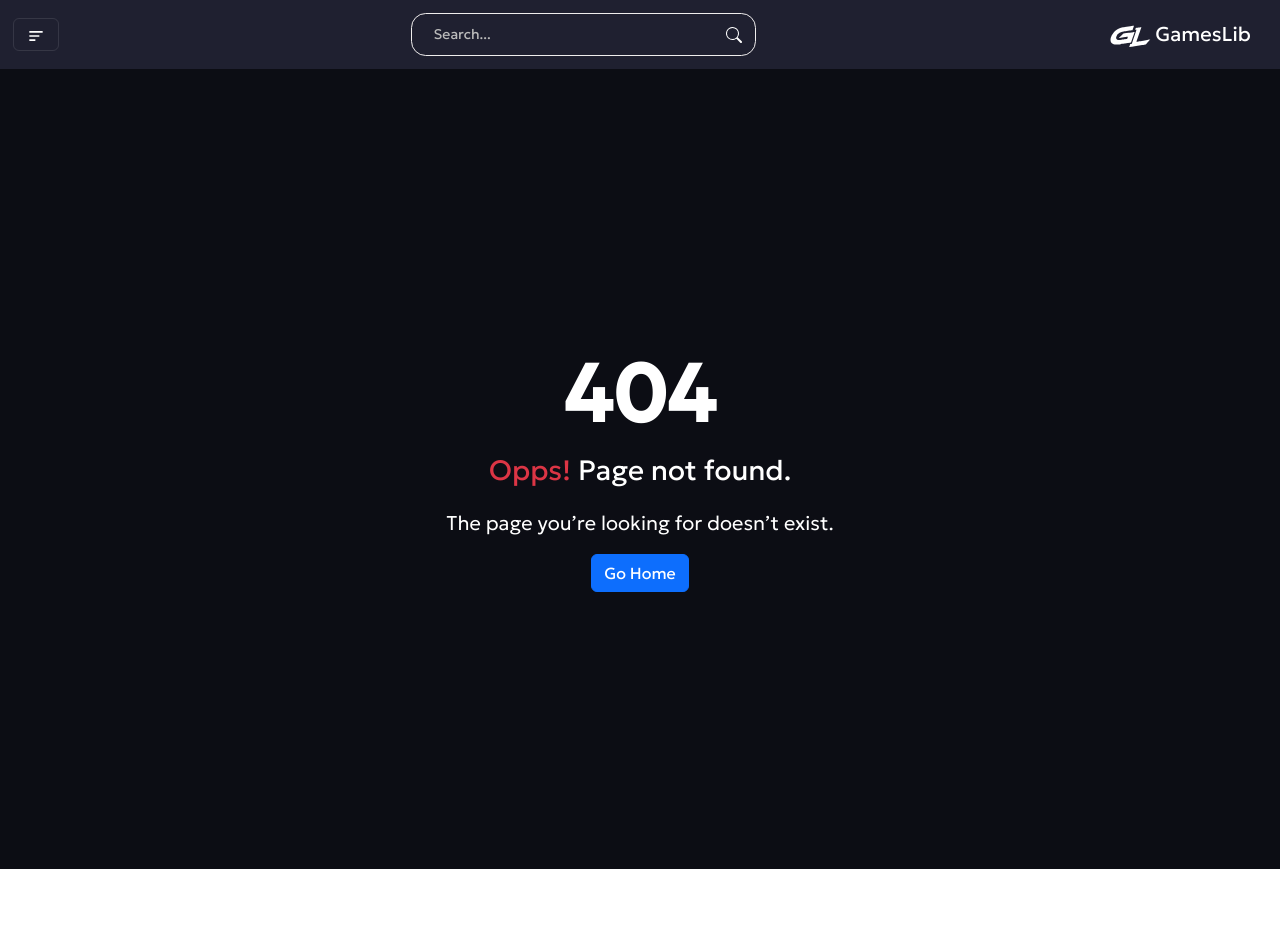
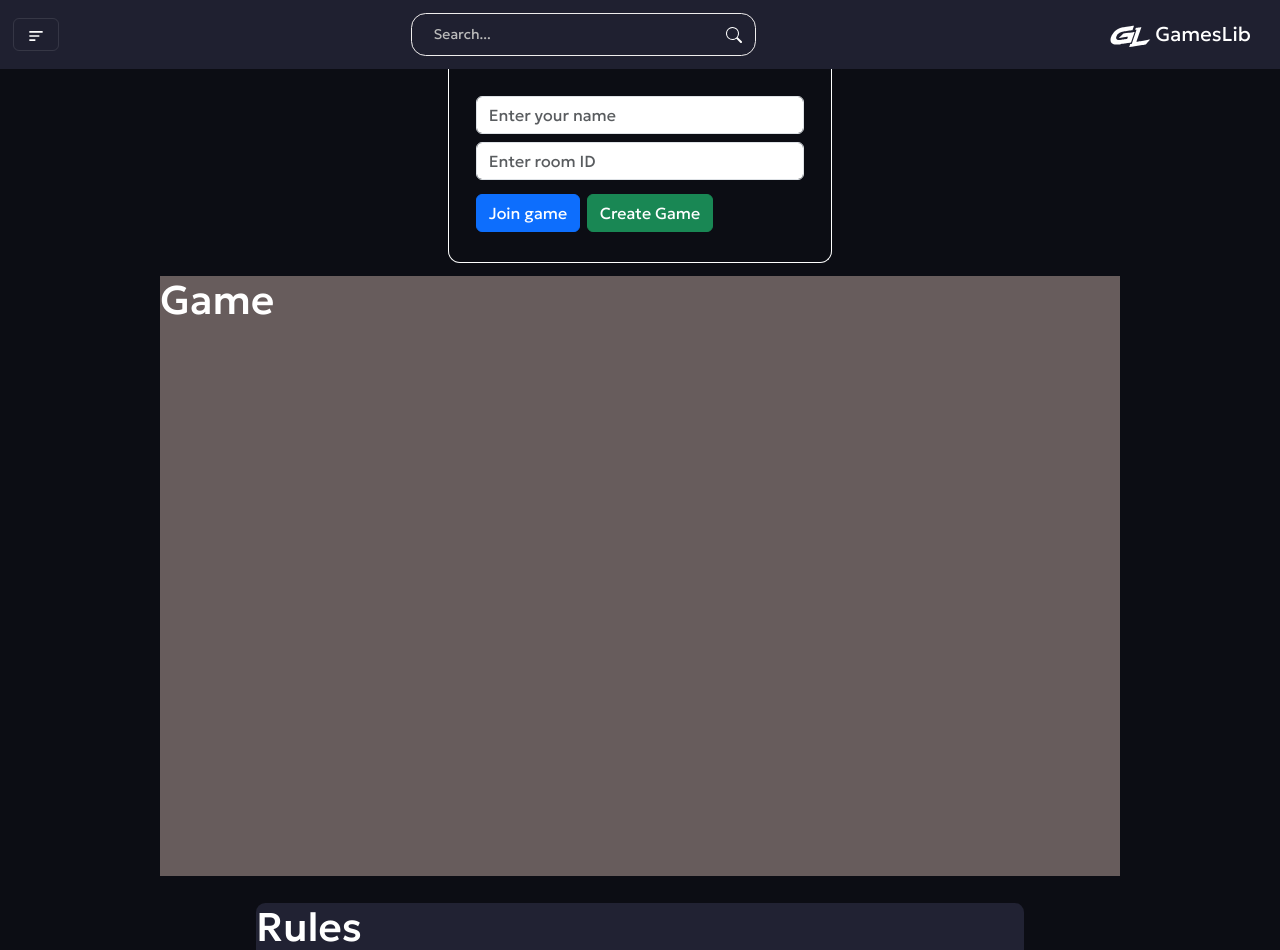
Before and after one commit to bekzod-fayzikuloff/games_lib, a React (Vite) app: page /games/xs-os in a window 1280 px wide. Before the commit this address had no page. Shown: the top 950 px of the page. Before the commit the page ends 869 px from the top, so only its background shows below. Built offline with nearby package versions, Linux system fonts and the light colour scheme.

Commit message:
:construction: Add tictactoe page

```diff
--- a/src/App.module.css
+++ b/src/App.module.css
@@ -4,9 +4,7 @@
 
 
 .sidebar {
-  z-index: 1;
   background-color: #0C0D14;
-  height: 100vh;
   min-width: 12%;
   max-width: 12%;
   border-right: 1px solid #aba7a7;
@@ -14,6 +12,7 @@
 
 .main__content {
   min-height: 100vh;
+  height: 100%;
   width: 100%;
   background-color: #0C0D14;
 }
--- a/src/App.tsx
+++ b/src/App.tsx
@@ -4,6 +4,7 @@ import {Routes, Route} from "react-router-dom";
 import {MainLayout} from "./layouts/Main";
 import {NotFound} from "./components/NotFound";
 import {HomePage} from "./pages/HomePage";
+import {TicTacToePage} from "./pages/Games/TicTacToePage";
 
 
 function App() {
@@ -19,6 +20,7 @@ function App() {
 
       <Route path="/" element={<MainLayout isBurgerOpen={isBurgerOpen} setIsBurgerOpen={setIsBurgerOpen} setSearchTitle={setSearchTitle} />}>
         <Route index element={<HomePage />} />
+        <Route path={"/games/xs-os"} element={<TicTacToePage />} />
         <Route path="*" element={<NotFound />} />
       </Route>
 
--- a/src/index.css
+++ b/src/index.css
@@ -2,7 +2,10 @@
 
 body {
   overflow-y: scroll;
-
+  min-height: 100vh;
+}
+html {
+  min-height: 100vh;
 }
 * {
   margin: 0;
--- /dev/null
+++ b/src/pages/Games/TicTacToePage/TicTacToePage.module.css
@@ -0,0 +1,56 @@
+.root {
+  display: flex;
+  justify-content: center;
+  height: 100%;
+}
+
+.inner {
+  width: 75%;
+  height: 100%;
+}
+
+
+.game__root {
+  margin-top: 10pt;
+  width: 100% ;
+  background-color: #675c5c;
+  height: 600px;
+}
+
+.game__rules {
+  display: flex;
+  justify-content: center;
+}
+
+.rules_container {
+  margin-top: 20pt;
+  position: relative;
+  height: 40%;
+  width: 80%;
+  border-radius: 7pt;
+  background-color: #212233;
+}
+
+.room_form {
+  display: flex;
+  justify-content: center;
+}
+
+.join__form {
+  width: 40%;
+  padding: 20pt 20pt 10pt;
+  border-left: 1px solid #ffffff;
+  border-bottom: 1px solid #ffffff;
+  border-right: 1px solid #ffffff;
+  border-bottom-right-radius: 9pt;
+  border-bottom-left-radius: 9pt;
+}
+
+.join__form button {
+  margin-top: 5pt;
+  margin-right: 5pt;
+}
+
+.join__form input {
+  margin-bottom: 6pt;
+}
--- /dev/null
+++ b/src/pages/Games/TicTacToePage/index.tsx
@@ -0,0 +1,35 @@
+import style from "./TicTacToePage.module.css"
+import {Button, Form} from "react-bootstrap";
+
+export const TicTacToePage = () => {
+  return (
+    <div className={style.root}>
+      <div className={style.inner}>
+
+        <div className={style.room_form}>
+          <Form className={style.join__form}>
+
+            <Form.Group className={`mb-3 ${style.seed__root}`} controlId="formBasicPassword">
+              <Form.Control type="text" placeholder="Enter your name"/>
+              <Form.Control type="text" placeholder="Enter room ID"/>
+              <Button >Join game</Button>
+              <Button variant="success">Create Game</Button>
+            </Form.Group>
+
+          </Form>
+        </div>
+
+        <div className={style.game__root}>
+          <h1>Game</h1>
+        </div>
+
+        <div className={style.game__rules}>
+          <div className={style.rules_container}>
+            <h1>Rules</h1>
+          </div>
+        </div>
+
+      </div>
+    </div>
+  )
+}
--- a/src/pages/HomePage/index.tsx
+++ b/src/pages/HomePage/index.tsx
@@ -40,7 +40,7 @@ const GameSetItem = (
 export const HomePage = () => {
   const games = [
     {
-      title: "XsOs",
+      title: "Tic-Tac-Toe",
       image: Xs_Os,
       link: "xs-os"
     }
```
